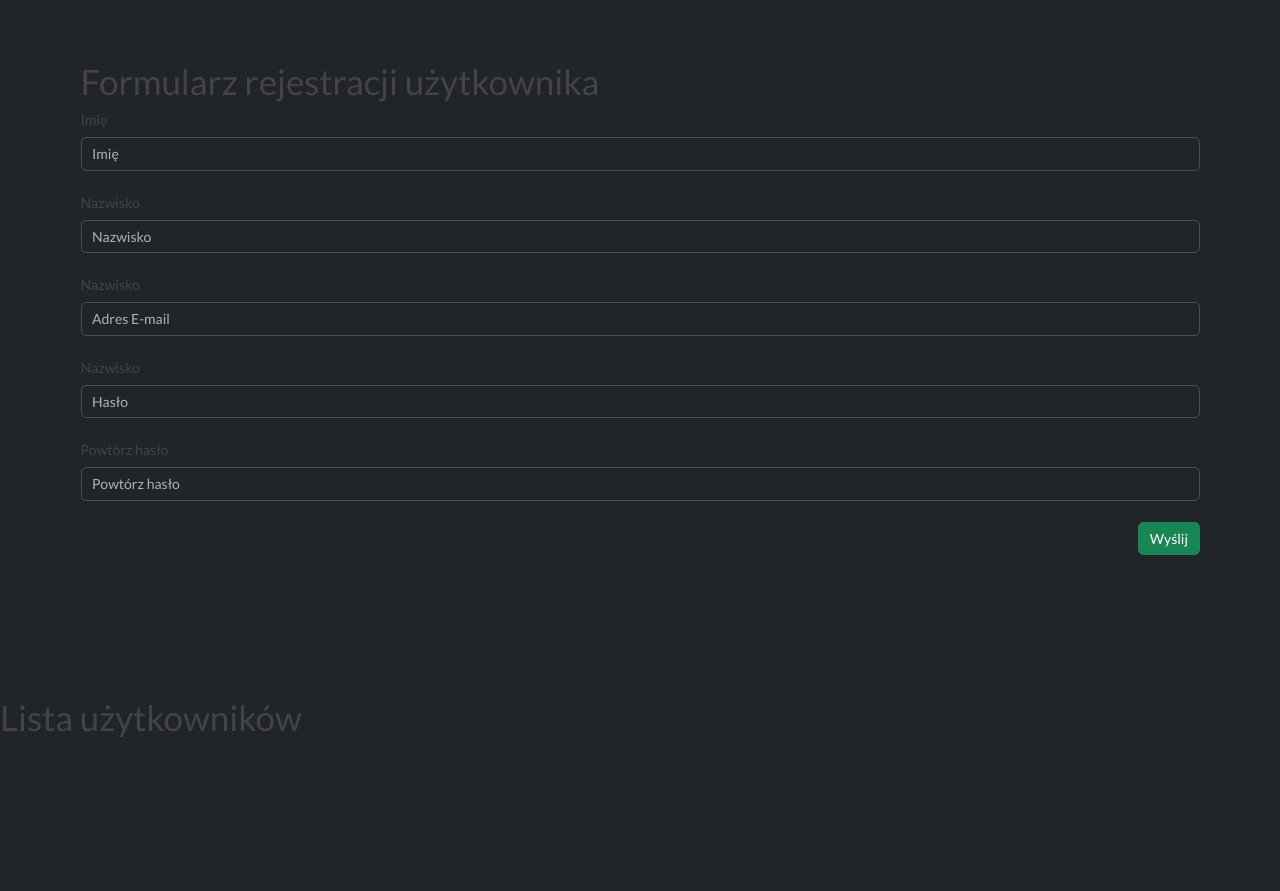
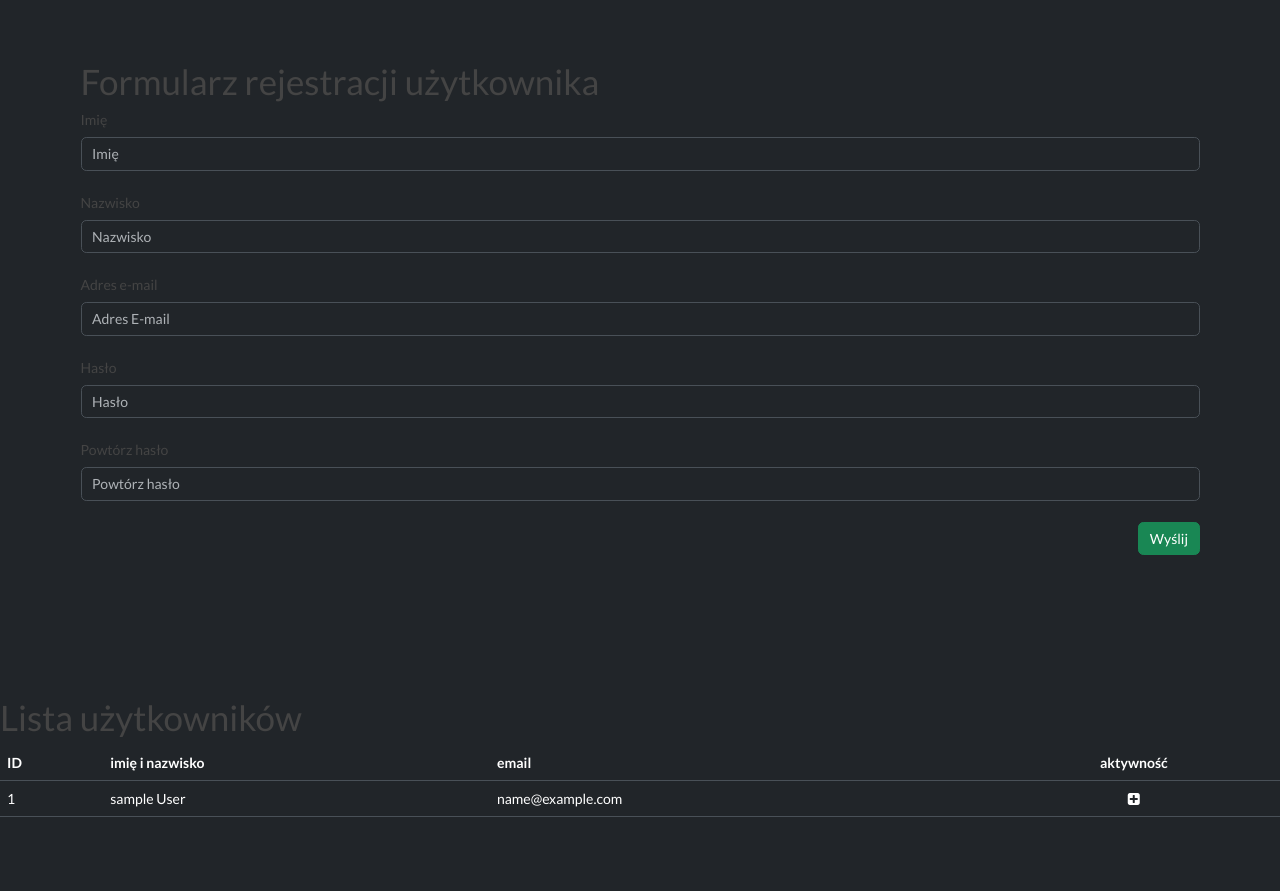
Before and after one commit to Artu211/startweb3tpe, a PHP site: page / in a window 1280 px wide. Before the commit the page ends 737 px from the top, so only its background shows below. Run offline with PHP 8.4, Linux system fonts and the light colour scheme; tables that the repository leaves empty hold one stand-in row (values such as "Sample post").

Commit message:
add listing rows

```diff
--- /dev/null
+++ b/app/functions/helper.function.php
@@ -0,0 +1,22 @@
+<?php
+
+function showStatusIcon($status){
+    if($status == 0){
+        return '<i class="fa fa-minus-square" aria-hidden="true"></i>';
+    }
+    else{
+        return '<i class="fa fa-plus-square" aria-hidden="true"></i>';
+    }
+}
+
+function showMessage($messageType){
+    switch($messageType){
+        case 'succes':
+            echo "<div class='alert alert-success'><strong>Success!</strong> Dane poprawnie dodane.</div>";
+            break;
+        case 'succes':
+            echo "<div class='alert alert-danger'><strong>Error!</strong> Nie udało się dodać danych.</div>";
+            break;
+    }
+
+}
--- a/index.php
+++ b/index.php
@@ -1,7 +1,7 @@
 <?php
 
 header('Content-Type: text/html; charset=UTF-8');
-
+require('app/functions/helper.function.php');
 require('app/config/config.php');
 require('app/config/db.php');
 require('app/functions/validate.function.php');
@@ -23,11 +23,13 @@ if($_SERVER['REQUEST_METHOD'] == 'POST')
 		$query = "INSERT INTO users SET user_name = '{$_POST['name']}', user_surname = '{$_POST['surname']}', user_email = '{$_POST['email']}', user_password = '$password'";
 		if ($db->query($query))
 		{
-			echo 'Data was inserted Successfully';
+			showMessage('succes');
+			// echo '<div class="alert alert-success">
+  			// <strong>Success!</strong> Indicates a successful or positive action.</div>';
 		}
 		else
 		{
-			echo 'Data has not been inserted!';
+			showMessage('deny');
 		}
 	}
 }
@@ -51,7 +53,7 @@ if($_SERVER['REQUEST_METHOD'] == 'POST')
 			</section>
 			<section class="content">
 				<h1 class="align-center">Lista użytkowników</h1>
-				<?php //include ('templates/users.html.php'); ?>
+				<?php include ('templates/users.html.php'); ?>
 			</section>
 		</main>
 	</body>
--- a/templates/form.html.php
+++ b/templates/form.html.php
@@ -12,11 +12,11 @@
                 <input class="form-control" type="text" name="surname" placeholder="Nazwisko" value="<?php if(isset($_POST['surname']) && $isError): echo $_POST['surname']; endif; ?>" require/>
             </div>
             <div class="mb-4">
-                <label class="form-label" for="email">Nazwisko</label>
+                <label class="form-label" for="email">Adres e-mail</label>
                 <input id="email" class="form-control" type="email" name="email" placeholder="Adres E-mail" value="<?php if(isset($_POST['email']) && $isError): echo $_POST['email']; endif; ?>" require>
             </div>
             <div class="mb-4">
-                <label class="form-label" for="password">Nazwisko</label>
+                <label class="form-label" for="password">Hasło</label>
                 <input id="password" class="form-control" type="password" name="password" placeholder="Hasło" require />
             </div>
             <div class="mb-4">
--- a/templates/users.html.php
+++ b/templates/users.html.php
@@ -1,8 +1,8 @@
 
 <?php
 
-$html = '<table class="tbl-users">';
-$html .= '<tr><th>ID</th><th>imię i nazwisko</th><th>email</th><th>aktywność</th></tr>';
+$html = '<table class="table">';
+$html .= '<tr><th>ID</th><th>imię i nazwisko</th><th>email</th><th class= "text-center">aktywność</th></tr>';
 $sql = "SELECT * FROM users";
 $res = $db->query($sql);
 if ($res->num_rows > 0)
@@ -14,7 +14,7 @@ if ($res->num_rows > 0)
         $html .= '<td>' . $row['id'] . '</td>';
         $html .= '<td>' . $name . '</td>';
         $html .= '<td>' . $row['user_email'] . '</td>';
-        $html .= '<td class="align-center">' . showStatusIcon($row['active']) . '</td>';
+        $html .= '<td class="text-center">' . showStatusIcon($row['active']) . '</td>';
         $html .= '</tr>';
 	}
     echo $html;
```
